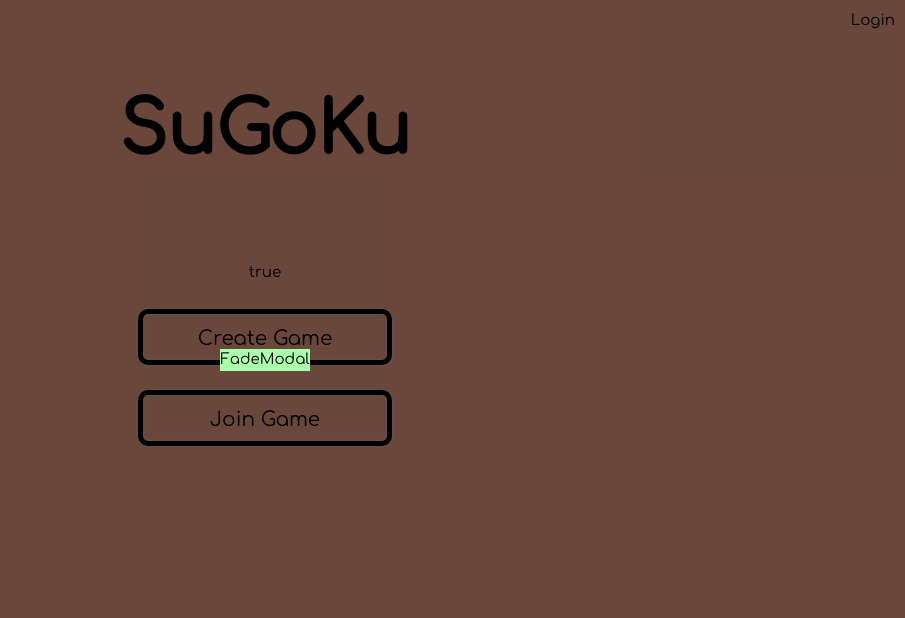
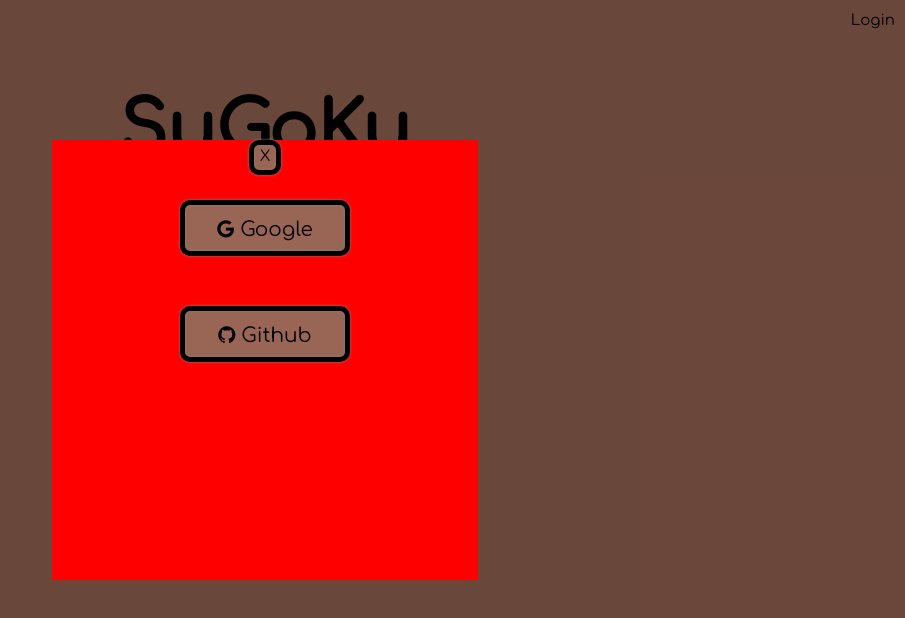
Before and after one commit to mhoobler/sudoku-chess2, a React (Create React App) app in the folder client/: page / in a window 1280 px wide. Both pictures are taken after a click on the element "Login". Shown: the top 618 px of the page, without its empty margins (375-1280 px from the left). Built offline with nearby package versions, Linux system fonts and the light colour scheme; no server answers.

Commit message:
GoogleAuth enabled

```diff
--- a/client/public/index.html
+++ b/client/public/index.html
@@ -10,7 +10,7 @@
       content="Web site created using create-react-app"
     />
     <link rel="apple-touch-icon" href="%PUBLIC_URL%/logo192.png" />
-    <!-- FONT AwESOME ICONS -->
+    <!-- FONT AWESOME ICONS -->
     <link rel="stylesheet" href="https://www.w3schools.com/w3css/4/w3.css" />
     <link
       rel="stylesheet"
--- a/client/src/pages/Home.tsx
+++ b/client/src/pages/Home.tsx
@@ -3,6 +3,7 @@
 import MenuButton from "./components/MenuButton";
 import FadeModal from './components/FadeModal';
 import Login from './components/Login';
+import LoginMenu from './components/LoginMenu';
 
 import "./styles/MenuContainer.css";
 
@@ -19,7 +20,12 @@
         <h1> SuGoKu</h1>
         <div> {display.toString()} </div>
         <Login handleModal={handleModal}/>
-        {display ? <FadeModal timer={400} handleModal={handleModal}/> : null}
+        {display ?
+        <FadeModal timer={400} handleModal={handleModal}>
+          <LoginMenu />
+        </FadeModal>
+        :
+        null}
       </div>
 
       <MenuButton action={"/create"} text={"Create Game"} />
--- a/client/src/pages/components/FadeModal.tsx
+++ b/client/src/pages/components/FadeModal.tsx
@@ -5,12 +5,11 @@
 type Props = {
   addClass?: string
   timer: number //milliseconds
-  handleModal: (b?: boolean) => void
+  handleModal: () => void
 }
 
 const FadeModal: React.FC<Props> = (P) => {
 
-  const [active, setActive] = useState(false);
   const [display, setDisplay] = useState(false);
 
   useEffect( () => {
@@ -18,18 +17,12 @@
   },[]);
 
   const handleShow = () => {
-    setActive(true);
     setDisplay(true);
-    setTimeout( () => {
-      setActive(false);
-    }, P.timer);
   }
 
   const handleHide = () => {
-    setActive(true);
     setDisplay(false);
     setTimeout( () => {
-      setActive(false);
       P.handleModal();
     }, P.timer);
   }
@@ -38,16 +31,18 @@
     <div className={`
       modal-test
       ${display ? 'show' : 'hide'}
-      ${active ? 'active' : '' }
       `}
       style={{
         transitionDuration: P.timer + 'ms'
       }}
-      onClick={display ? handleHide : handleShow}
+      data-modal='modal'
     >
-      <div className='modal-body'>
-        FadeModal
-      </div>
+      {React.Children.map(P.children, child => {
+        if(React.isValidElement(child)) {
+          return React.cloneElement(child, {handleHide})
+        }
+        return child
+      })}
     </div>
   )
 }
--- /dev/null
+++ b/client/src/pages/components/LoginMenu.tsx
@@ -0,0 +1,66 @@
+import React from 'react';
+import firebase from 'firebase';
+import 'firebase/auth';
+
+
+import MenuButton from './MenuButton.tsx';
+
+import './styles/LoginMenu.css';
+
+type Props = {
+  handleHide: () => void
+}
+
+const LoginMenu: React.FC<Props> = (P) => {
+
+  const handleLogin = (str: string) => {
+    var provider = (() => {
+      switch(str) {
+        case('GOOGLE'):{
+          return new firebase.auth.GoogleAuthProvider();
+        }
+        case('GITHUB'):{
+//          return new firebase.auth.GithubAuthProvider();
+          return console.warn('Github not enabled');
+        }
+        default: {
+          throw new Error('Authentication Provider Error');
+        }
+      }
+    })();
+
+    if(provider){
+      firebase.auth()
+        .signInWithPopup(provider)
+        .then( (res) => {
+          let id = firebase.auth().currentUser.uid;
+          console.log(id);
+          console.log(res);
+          P.handleHide();
+        })
+        .catch( (err) => console.log(err))
+        .finally(P.handleHide);
+    }
+
+  }
+
+  return (
+    <div className='modal-content'>
+      <div className='modal-header'>
+        <button onClick={P.handleHide}>
+          X
+        </button>
+      </div>
+      <div className='modal-body'>
+        <MenuButton action={() => handleLogin('GOOGLE')}>
+         <span className='menu-button-icon fa fa-google'></span> Google
+        </MenuButton>
+        <MenuButton action={() => handleLogin('GITHUB')}>
+          <span className='menu-button-icon fa fa-github'></span> Github
+        </MenuButton>
+      </div>
+    </div>
+  )
+}
+
+export default LoginMenu;
--- a/client/src/pages/components/MenuButton.tsx
+++ b/client/src/pages/components/MenuButton.tsx
@@ -5,20 +5,20 @@
 
 type Props = {
   action: string | ((e?: any) => void);
-  text: string;
+  text?: string;
 };
 
 const MenuButton: React.FC<Props> = (P) => {
   if (typeof P.action === "string") {
     return (
       <Link className="menu-button" to={P.action}>
-        {P.text}
+        {P.text ? P.text : P.children}
       </Link>
     );
   } else {
     return (
       <button className="menu-button" onClick={P.action}>
-        {P.text}
+        {P.text ? P.text : P.children}
       </button>
     );
   }
--- a/client/src/pages/components/styles/FadeModal.css
+++ b/client/src/pages/components/styles/FadeModal.css
@@ -24,8 +24,3 @@
   top: 0%;
   opacity: 0%;
 }
-
-.modal-body {
-  margin: auto;
-  background-color: #AFA;
-}
--- /dev/null
+++ b/client/src/pages/components/styles/LoginMenu.css
@@ -0,0 +1,13 @@
+.modal-content {
+  background-color: red;
+  display: flex;
+  flex-direction: column;
+  width: 33.33%;
+  height: 50%;
+}
+
+.modal-body {
+  display: flex;
+  flex-direction: column;
+
+}
```
Also changed, not shown: 1 other file (tests, documents, lock files or other folders).
